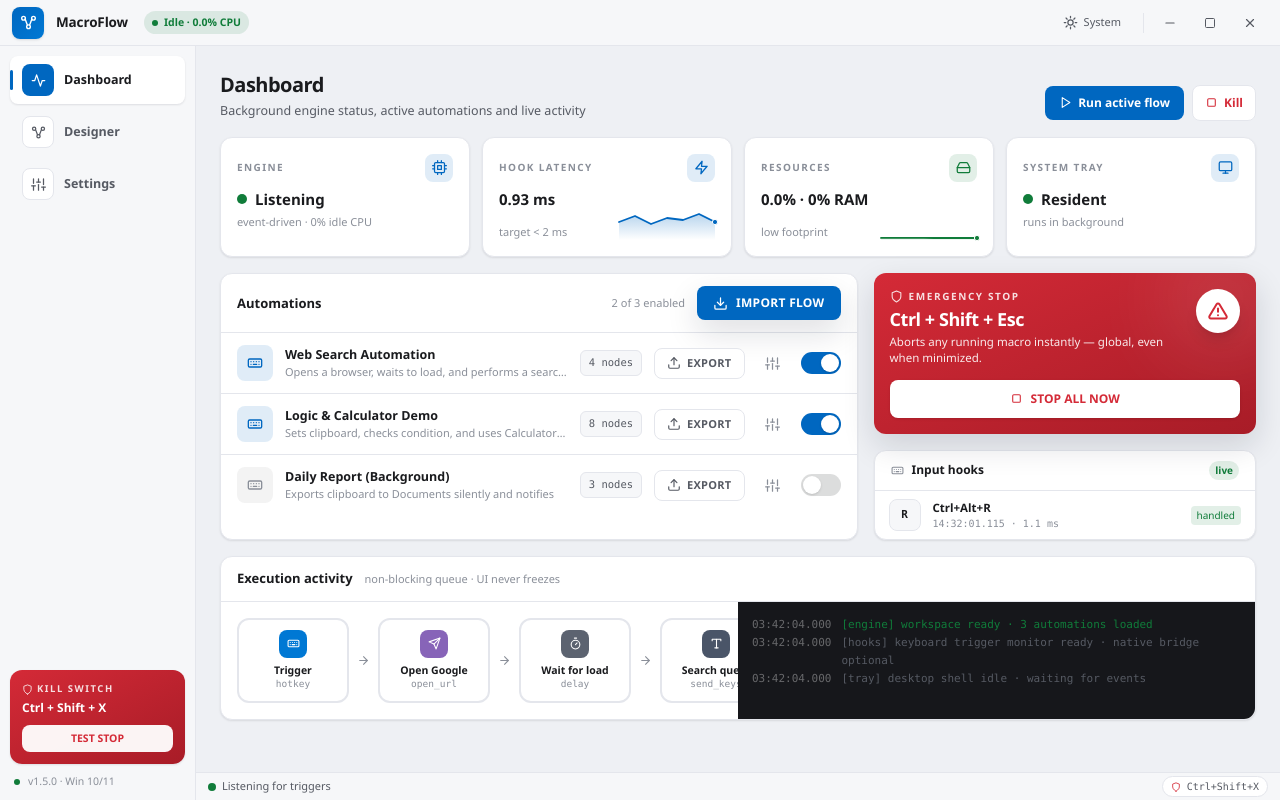
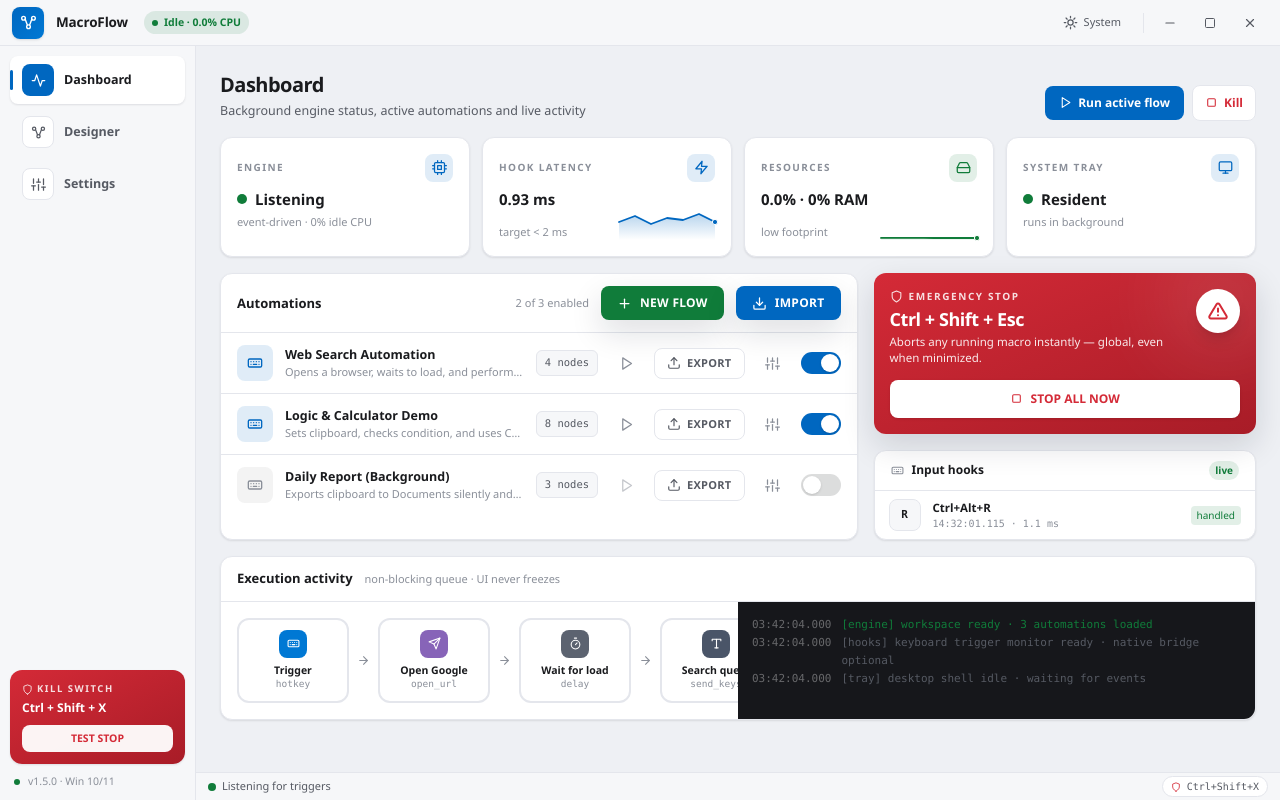
Before and after one commit to jaimitus/MacroFlow, a React (Vite) app: page / in a window 1280 px wide. Built offline with nearby package versions, Linux system fonts and the light colour scheme.

Commit message:
feat: add new flow button and inline play buttons in dashboard

```diff
--- a/src/App.tsx
+++ b/src/App.tsx
@@ -338,11 +338,14 @@ export default function App() {
     [flowId, selectedNodeId, flows, appendLog]
   );
 
-  const runFlow = useCallback(async () => {
+  const runFlow = useCallback(async (overrideFlowId?: string) => {
     // State updates are asynchronous, so `isExecuting` alone cannot prevent
     // two same-tick clicks/native events from starting two runners. The ref is
     // the synchronous execution lock; the state remains the render signal.
     if (executingRef.current) return;
+
+    const targetFlow = overrideFlowId ? flows.find(f => f.id === overrideFlowId) : flow;
+    if (!targetFlow) return;
 
     const ctl = new AbortController();
     executingRef.current = true;
@@ -350,12 +353,12 @@ export default function App() {
     if (mountedRef.current) {
       setIsExecuting(true);
       setCurrentExecNode(null);
-      appendLog('info', `[engine] ▶ running "${flow.name}" · ${flow.nodes.length} nodes`);
+      appendLog('info', `[engine] ▶ running "${targetFlow.name}" · ${targetFlow.nodes.length} nodes`);
     }
 
     try {
-      const triggers = flow.nodes.filter((n) => n.category === 'trigger').map((n) => n.id);
-      const q = triggers.length > 0 ? [...triggers] : flow.nodes.length > 0 ? [flow.nodes[0].id] : [];
+      const triggers = targetFlow.nodes.filter((n) => n.category === 'trigger').map((n) => n.id);
+      const q = triggers.length > 0 ? [...triggers] : targetFlow.nodes.length > 0 ? [targetFlow.nodes[0].id] : [];
       const seen = new Set<string>();
 
       while (q.length > 0) {
@@ -364,7 +367,7 @@ export default function App() {
         if (seen.has(id)) continue;
         seen.add(id);
 
-        const node = flow.nodes.find((n) => n.id === id);
+        const node = targetFlow.nodes.find((n) => n.id === id);
         if (!node) continue;
 
         if (mountedRef.current) {
@@ -386,7 +389,7 @@ export default function App() {
              const branchId = result === 'true' ? node.config.then : node.config.else;
              if (branchId) nextNodes.push(branchId);
           } else {
-             nextNodes = flow.edges.filter((e) => e.from === id).map((e) => e.to);
+             nextNodes = targetFlow.edges.filter((e) => e.from === id).map((e) => e.to);
           }
           q.push(...nextNodes);
         } catch (err: any) {
@@ -415,7 +418,7 @@ export default function App() {
         setIsExecuting(false);
       }
     }
-  }, [flow, appendLog, recordLatency]);
+  }, [flow, flows, appendLog, recordLatency]);
 
   useEffect(() => {
     runFlowRef.current = runFlow;
@@ -428,6 +431,21 @@ export default function App() {
     setFlows((fs) => [...fs, flow]);
     appendLog('ok', `[import] imported flow "${flow.name}"`);
   }, [appendLog]);
+
+  const handleCreateFlow = useCallback(() => {
+    const newFlow: Flow = {
+      id: `flow-${Date.now()}`,
+      name: `New Flow ${flows.length + 1}`,
+      description: 'A new empty flow',
+      enabled: true,
+      nodes: [],
+      edges: []
+    };
+    setFlows(fs => [...fs, newFlow]);
+    setFlowId(newFlow.id);
+    setActiveTab('designer');
+    appendLog('info', `[designer] created "${newFlow.name}"`);
+  }, [flows.length, appendLog]);
 
   return (
     <div className="flex flex-col w-screen h-screen overflow-hidden bg-surface text-ink">
@@ -546,7 +564,7 @@ export default function App() {
                     cpuHistory={cpuHistory}
                     ramHistory={ramHistory}
                     latencyHistory={latencyHistory}
-                    onRun={runFlow}
+                    onRun={(id) => runFlow(id)}
                     onKill={triggerKillSwitch}
                     onToggleFlow={toggleFlow}
                     onEditFlow={(id) => {
@@ -555,6 +573,7 @@ export default function App() {
                       setActiveTab('designer');
                     }}
                     onImportFlow={handleImportFlow}
+                    onCreateFlow={handleCreateFlow}
                   />
                 )}
                 {activeTab === 'designer' && (
--- a/src/components/Dashboard.tsx
+++ b/src/components/Dashboard.tsx
@@ -20,11 +20,12 @@ export interface DashboardProps {
   cpuHistory: number[];
   ramHistory: number[];
   latencyHistory: number[];
-  onRun: () => void;
+  onRun: (id?: string) => void;
   onKill: (source: string) => void;
   onToggleFlow: (id: string) => void;
   onEditFlow: (id: string) => void;
   onImportFlow: (flow: Flow) => void;
+  onCreateFlow: () => void;
 }
 
 export default function Dashboard(p: DashboardProps) {
@@ -43,7 +44,7 @@ export default function Dashboard(p: DashboardProps) {
         </div>
         <div className="flex items-center gap-2">
           <button
-            onClick={p.onRun}
+            onClick={() => p.onRun()}
             disabled={p.isExecuting}
             className="flex items-center gap-1.5 bg-brand hover:bg-brand-strong disabled:opacity-45 text-brand-fg text-[12px] font-semibold px-3.5 py-2 rounded-lg transition-colors"
           >
@@ -100,9 +101,18 @@ export default function Dashboard(p: DashboardProps) {
             <h3 className="text-[13px] font-bold text-ink">Automations</h3>
             <div className="flex items-center gap-3">
               <span className="text-[11px] text-ink-3 hidden sm:inline">{p.flows.filter((f) => f.enabled).length} of {p.flows.length} enabled</span>
+
+              <button
+                onClick={p.onCreateFlow}
+                className="flex items-center gap-2 bg-success text-white font-black text-[12px] px-4 py-2 rounded-lg hover:bg-success/90 transition-colors shadow-pop uppercase tracking-wide"
+              >
+                <Icon name="plus" size={15} />
+                NEW FLOW
+              </button>
+
               <label className="cursor-pointer flex items-center gap-2 bg-brand text-brand-fg font-black text-[12px] px-4 py-2 rounded-lg hover:bg-brand-strong transition-colors shadow-pop uppercase tracking-wide">
                 <Icon name="download" size={15} />
-                IMPORT FLOW
+                IMPORT
                 <input
                   type="file"
                   accept=".macroflow,.json"
@@ -142,6 +152,14 @@ export default function Dashboard(p: DashboardProps) {
                   <span className="hidden sm:inline text-[10.5px] font-mono bg-elevated border border-line text-ink-2 px-2 py-1 rounded-md shrink-0">
                     {f.nodes.length} nodes
                   </span>
+                  <button
+                    onClick={() => p.onRun(f.id)}
+                    disabled={p.isExecuting || !f.enabled}
+                    className="w-8 h-8 grid place-items-center rounded-lg text-ink-3 hover:text-success hover:bg-success/10 transition-colors shrink-0 disabled:opacity-50"
+                    title="Run"
+                  >
+                    <Icon name="play" size={15} />
+                  </button>
                   <button
                     onClick={() => {
                       const blob = new Blob([JSON.stringify(f, null, 2)], { type: 'application/json' });
```
